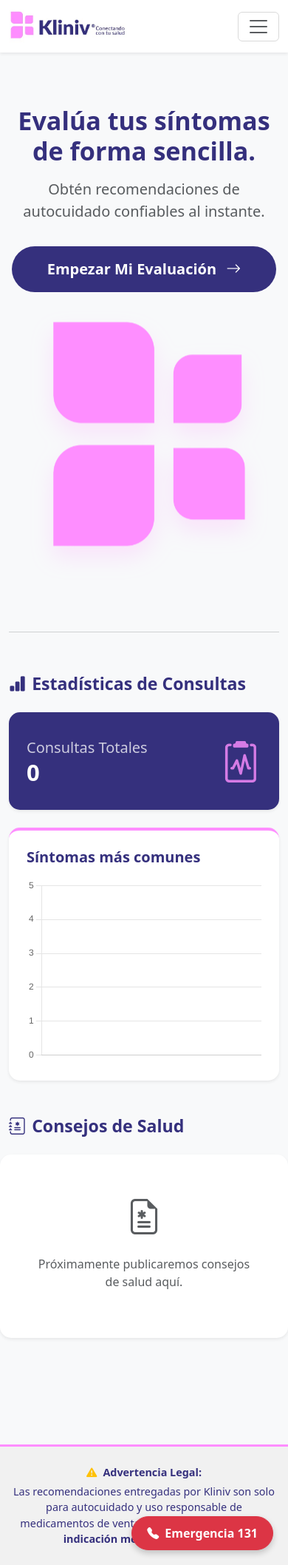
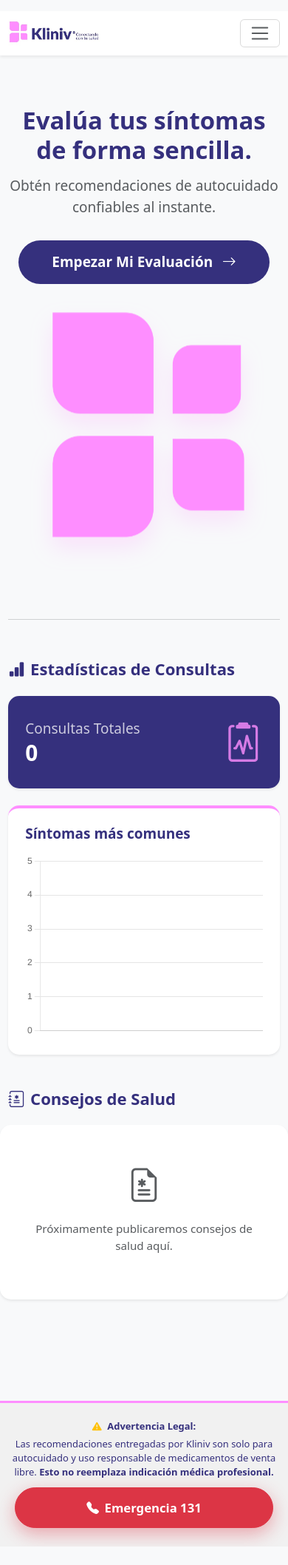
Before and after one commit to DokiTron56/kliniv, a Django app: page / in a window 390 px wide. Shown: the whole page at 74% size. After the commit the page ends 2091 px from the top, so only its background shows below. Run offline with Django 5.2, Linux system fonts and the light colour scheme; data that the repository does not hold is empty.

```diff
--- a/static/css/base.css
+++ b/static/css/base.css
@@ -2,6 +2,12 @@
 :root {
     --kliniv-oscuro: #35307D;
     --kliniv-claro: #fe8eff;
+}
+
+/* Evitar el scroll horizontal accidental (Error #1 en desarrollo móvil) */
+html, body {
+    overflow-x: hidden;
+    width: 100%;
 }
 
 body {
@@ -10,6 +16,7 @@ body {
     min-height: 100vh;
     background-color: #f8f9fa;
 }
+
 main {
     flex: 1;
 }
@@ -37,9 +44,10 @@ main {
     height: 45px;
     width: auto;
     display: block;
+    transition: height 0.3s ease;
 }
 
-/* Botón de emergencia flotante */
+/* Botón de emergencia flotante (Escritorio) */
 .btn-emergencia {
     position: fixed;
     bottom: 20px;
@@ -49,6 +57,7 @@ main {
     font-weight: bold;
     box-shadow: 0 4px 8px rgba(0,0,0,0.2);
     z-index: 1000;
+    transition: all 0.3s ease;
 }
 
 /* Footer legal */
@@ -57,17 +66,17 @@ main {
     color: var(--kliniv-oscuro);
     font-size: 0.9rem;
     border-top: 3px solid var(--kliniv-claro);
+    position: relative;
+    z-index: 10;
 }
 
 /* --- ANIMACIÓN PRO: VERSIÓN ÁGIL (250ms) --- */
 
 body {
-    /* Tiempo reducido de 0.4s a 0.25s, curva ajustada para aceleración rápida */
     transition: opacity 0.25s cubic-bezier(0.25, 1, 0.5, 1),
                 transform 0.25s cubic-bezier(0.25, 1, 0.5, 1);
 }
 
-/* El movimiento ahora es mucho más sutil (1.015 en vez de 1.03) */
 .page-transition-enter {
     opacity: 0;
     transform: scale(1.015) translateY(10px);
@@ -82,3 +91,63 @@ body {
     opacity: 0;
     transform: scale(0.985) translateY(-10px);
 }
+
+
+/* =========================================================
+   📱 OPTIMIZACIÓN RESPONSIVE "PRO" PARA CELULARES
+   ========================================================= */
+
+@media (max-width: 768px) {
+
+    /* 1. Ajuste de Tipografía Base:
+       Reducimos un poco el tamaño base para que los textos largos y
+       títulos de Bootstrap no rompan la pantalla. */
+    html {
+        font-size: 95%;
+    }
+
+    /* 2. Logo más discreto para que el menú de hamburguesa respire */
+    .logo-kliniv-img {
+        height: 35px;
+    }
+
+    /* 3. Footer: Espacio extra vital
+       Le damos un margen interno gigante abajo para asegurarnos de que
+       el botón de emergencia NUNCA tape el texto de "Advertencia Legal". */
+    .legal-warning {
+        padding-bottom: 90px !important;
+        font-size: 0.85rem;
+    }
+
+    /* 4. Rediseño del Botón de Emergencia (Estilo iOS / App Nativa)
+       En vez de estar escondido en una esquina, lo centramos abajo, lo
+       hacemos más ancho y le damos una sombra más pronunciada.
+       ¡Es un botón salvavidas, tiene que ser facilísimo de tocar con el pulgar! */
+    .btn-emergencia {
+        bottom: 25px;
+        right: auto;
+        left: 50%;
+        transform: translateX(-50%);
+        width: 90%;
+        max-width: 350px;
+        text-align: center;
+        padding: 14px 20px;
+        font-size: 1.1rem;
+        box-shadow: 0 8px 25px rgba(220, 53, 69, 0.4);
+    }
+
+    /* Evitamos que el hover rompa el centrado en dispositivos móviles */
+    .btn-emergencia:hover {
+        transform: translateX(-50%) translateY(-2px);
+    }
+
+    /* 5. Animaciones más ligeras
+       Los celulares sufren procesando el "scale" (zoom). Lo cambiamos solo
+       a un deslizamiento vertical (translateY) para que vaya a 60fps sin lag. */
+    .page-transition-enter {
+        transform: translateY(15px);
+    }
+    .page-transition-exit {
+        transform: translateY(-15px);
+    }
+}
```
Also changed, not shown: crear_admin.py (added, +10 -0 lines).
